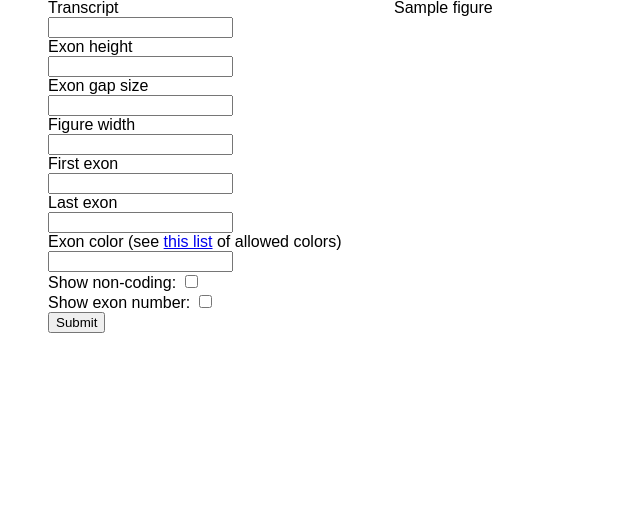
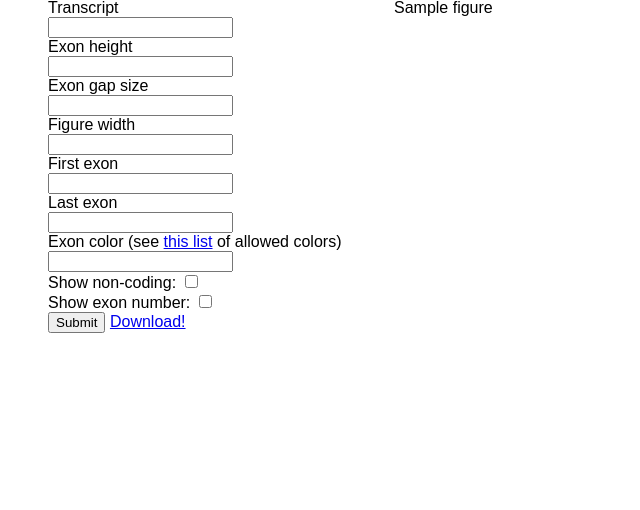
Before and after one commit to Redmar-van-den-Berg/exonviz-web, a Flask app: template src/exonviz_web/templates/index.html in a window 1280 px wide. Shown: the part 143-653 px from the top of the page, without its empty margins (0-640 px from the left). Run offline with Flask 3, Linux system fonts and the light colour scheme; the template is opened without the code that fills it: most values are stand-ins (such as "Sample title", 1, 10 or a date in 2020).

Commit message:
Add download button

```diff
--- a/src/exonviz_web/templates/index.html
+++ b/src/exonviz_web/templates/index.html
@@ -53,6 +53,10 @@
         <br>
 
         <button type="submit">Submit</button>
+
+        {% if download_url %}
+          <a href={{ download_url }}>Download!</a>
+        {% endif %}
       </form>
     </div>
 
```
